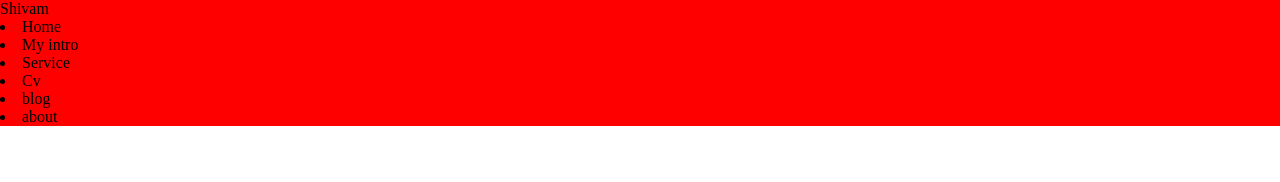
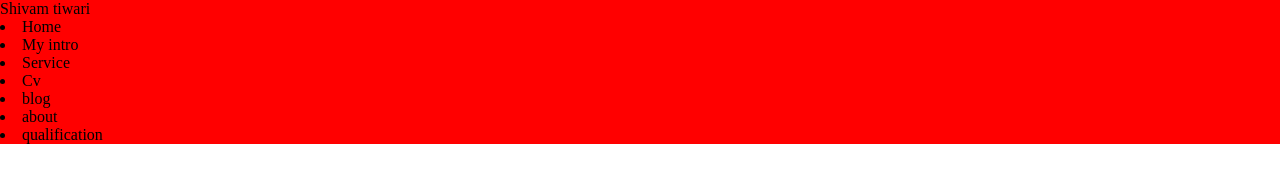
Before and after one commit to shivammiet/portfollio_website, a plain HTML site: page index.html in a window 1280 px wide. Drawn offline with Linux system fonts and the light colour scheme.

Commit message:
Update index.html

```diff
--- a/index.html
+++ b/index.html
@@ -9,7 +9,7 @@
  </head>
  <body>
     <div class="sidebar">
-        Shivam
+        Shivam tiwari
         <nav>
             <u1>
                 <li>Home</li>
@@ -18,6 +18,7 @@
                 <li>Cv</li>
                 <li>blog</li>
                 <li>about</li>
+                <li> qualification</li>
             </u1>
         </nav>
 
```
